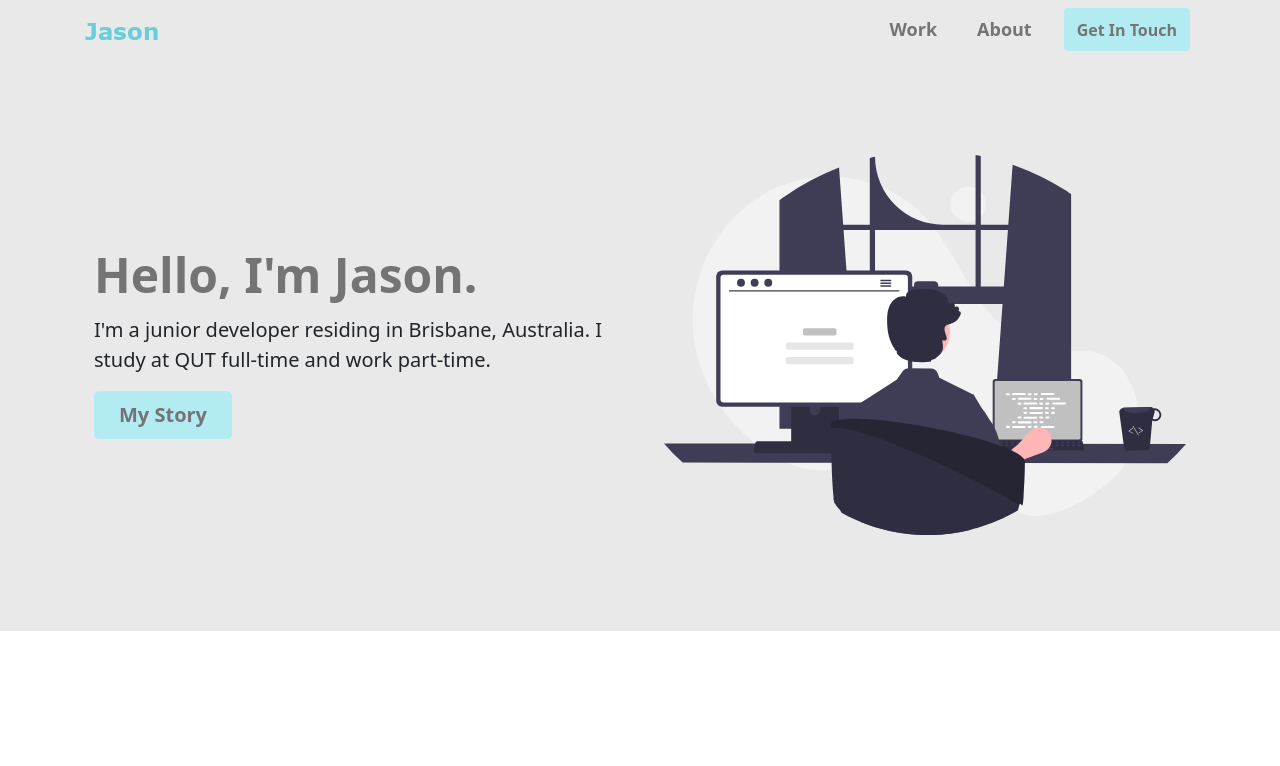
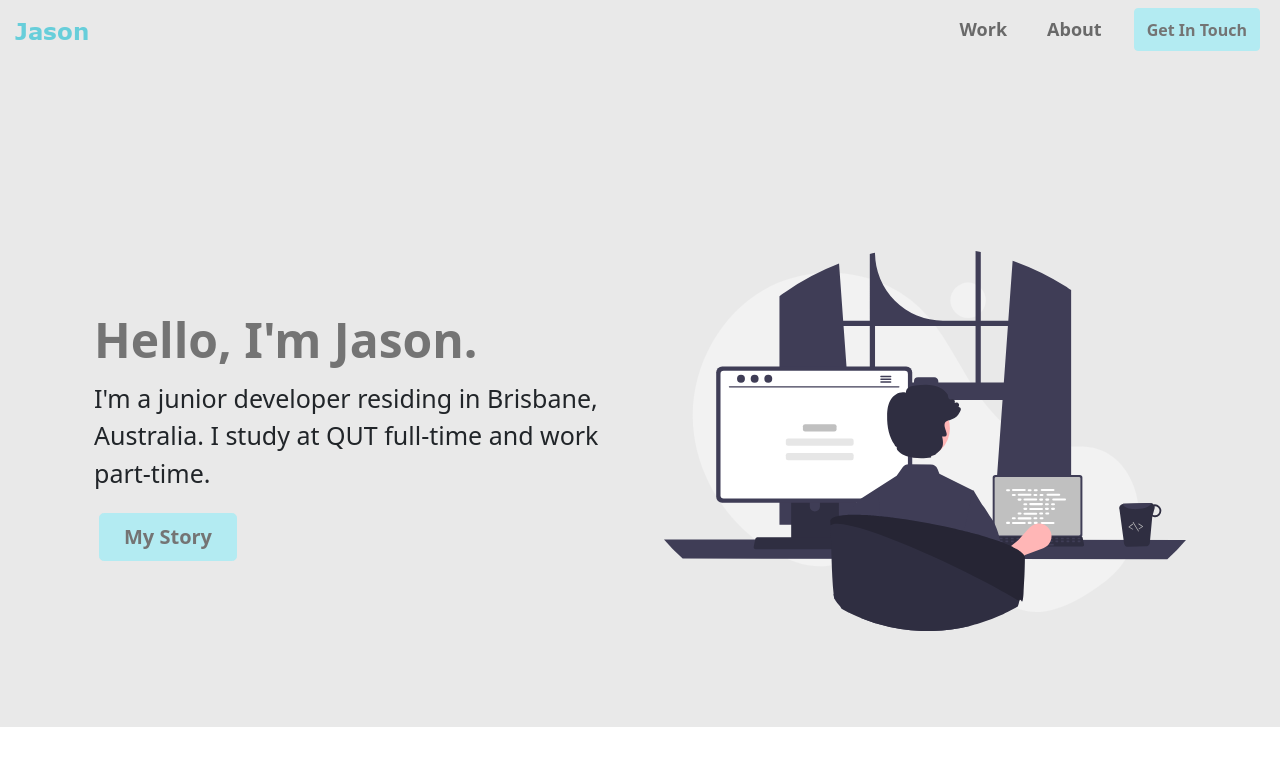
Before and after one commit to KendrickwithCode/portfolio, a Flask app: page / in a window 1280 px wide. Shown: the top 766 px of the page. Run offline with Flask 2, Linux system fonts and the light colour scheme; some libraries are stand-ins or nearby versions.

Commit message:
Updated Padding Structure

```diff
--- a/website/static/css/style.css
+++ b/website/static/css/style.css
@@ -1,3 +1,8 @@
+:root{
+  --grey: rgb(116, 116, 116);
+  --lightblue: #b3ebf2;
+}
+
 .html{
   background-color:#e9e9e9;
 }
@@ -16,24 +21,104 @@
 }
 
 .display-5{
-  color:rgb(116, 116, 116);
+  color: var(--grey);
 }
 
 .btn-primary{
-  color:rgb(116, 116, 116);
+  color:var(--grey);
   font-weight: bold;
-  background-color:#b3ebf2;
-  border-color: #b3ebf2;
+  background-color:var(--lightblue);
+  border-color: var(--lightblue);
 }
 
 .navbar-right{
     float: right!important;
   }
 
-  .nav-link{
+.nav-link{
     padding-left: 26px;
     padding-right: 26px;
     font-size:18px;
     font-weight: bold;
-    color:rgb(116, 116, 116);
+    color:var(--grey);
   }
+
+ .button{
+  text-align: center;
+  transition: all 0.5s;
+  cursor: pointer;
+  margin: 5px;
+ }
+
+ .lead{
+   font-size:25px;
+ }
+
+ .ml-auto{
+   margin-left:auto!important;
+ }
+
+ .py-5{
+   padding-top:6rem!important;
+ }
+
+ .button:hover{
+   color:black;
+   border-color:var(--lightblue);
+   background-color: var(--lightblue);
+ }
+
+ .button:focus{
+   background-color:var(--lightblue);
+   color:black;
+ }
+
+ .btn-primary:hover{
+   color:black;
+   background-color: var(--lightblue);
+   border-color: var(--lightblue);
+ }
+
+ .btn-primary:focus{
+  background-color:var(--lightblue);
+  color:black;
+}
+
+.navbar-brand:hover{
+  transition: 0.5s;
+  opacity:50%;
+}
+
+ .nav-link:hover{
+  color:black;
+ }
+
+ .nav-link:focus{
+   color:black;
+ }
+
+ .button span {
+    cursor: pointer;
+    display: inline-block;
+    position: relative;
+    transition: 0.5s;
+ }
+
+ .button span:after {
+    position: absolute;
+    opacity: 0;
+    top: 0;
+    right: -20px;
+    left: -20px;
+    transition: 0.5s;
+ }
+
+ .button:hover span {
+    padding-right: 25px;
+    padding-left: 25px;
+ }
+
+ .button:hover span:after {
+    opacity: 1;
+    right: 0;
+ }
--- a/website/templates/index.html
+++ b/website/templates/index.html
@@ -17,20 +17,19 @@
 <body>
 
     <!--NAVBAR-->
-    <nav class="navbar navbar-expand-lg justify-content-between">
-        <div class="container">
+    <nav class="navbar navbar-expand-lg navbar-light">
+        <div class="container-fluid">
             <a class="navbar-brand" href="#"><img src="static/img/logo.png"></a>
             <button class="navbar-toggler" type="button" data-bs-toggle="collapse" data-bs-target="#navbarNavAltMarkup"
                 aria-controls="navbarNavAltMarkup" aria-expanded="false" aria-label="Toggle navigation">
                 <span class="navbar-toggler-icon"></span>
-            </button>
-            <div class="navbar-right float-right">
+        </button>
                 <div class="collapse navbar-collapse " id="navbarNavAltMarkup">
-                    <div class="navbar-nav">
+                    <ul class="navbar-nav ml-auto">
                         <a class="nav-link me-md-4" href="#">Work</a>
                         <a class="nav-link me-md-4" href="#">About</a>
                         <button class="btn btn-primary me-md-2" type="button">Get In Touch</button>
-                    </div>
+                    </ul>
                 </div>
             </div>
         </div>
@@ -48,12 +47,14 @@
                     <p class="lead">I'm a junior developer residing in Brisbane, Australia. I study at QUT full-time and
                         work part-time.</p>
                     <div class="d-grid gap-2 d-md-flex justify-content-md-start">
-                        <button type="button" class="btn btn-primary btn-lg px-4 me-md-2">My Story</button>
+                        <button type="button" class="btn button btn-primary btn-lg px-4 me-md-2"><span>My Story</span></button>
                     </div>
                 </div>
             </div>
         </div>
     </div>
+
+
     <!-- Optional JavaScript; choose one of the two! -->
 
     <!-- Option 1: Bootstrap Bundle with Popper -->
```
